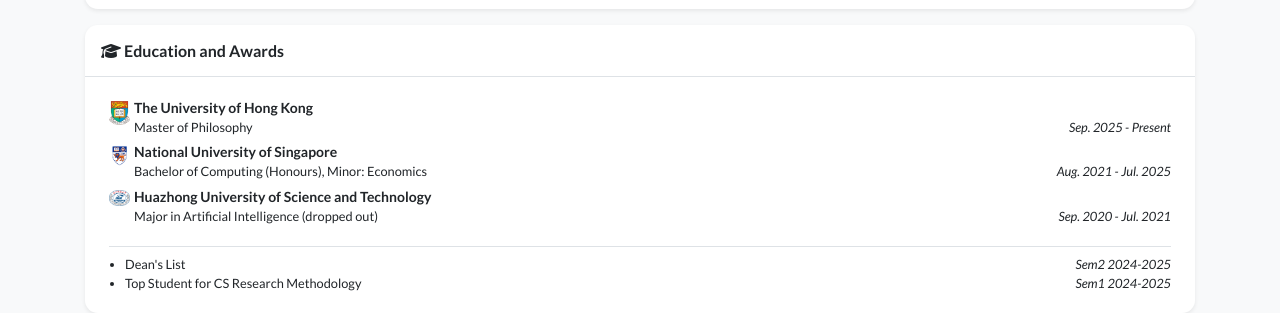
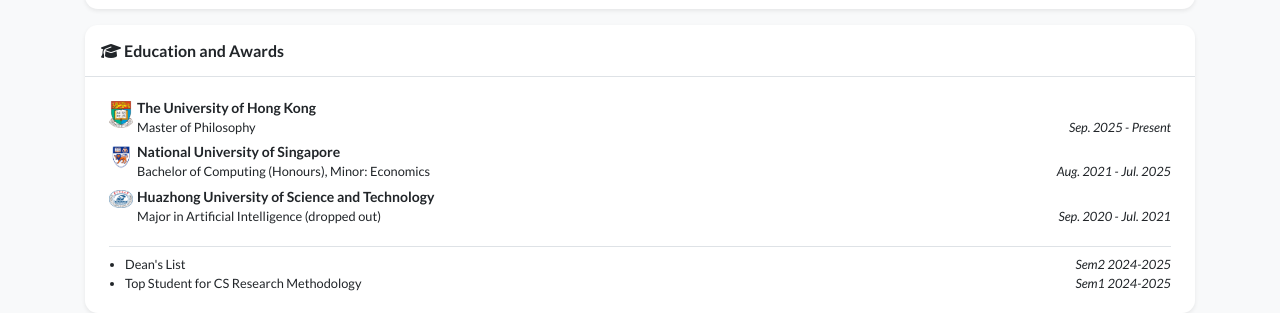
Before and after one commit to CedricPei/CedricPei.github.io, a Jekyll site: the page built from index.html, in a window 1280 px wide. Shown: the part 496-809 px from the top of the page. Built offline with Jekyll 4.4.1, drawn with Linux system fonts in a browser that asks for light colours; nearby versions of some CDN libraries; a style sheet for code colours, icons or effects is not loaded.

Commit message:
Set education logos to 24 pixels

```diff
--- a/_includes/widgets/experience_card.html
+++ b/_includes/widgets/experience_card.html
@@ -11,9 +11,9 @@
                                 {% for item in site.data.profile.education %}
                                 <li class="media mb-1">
                                     {% if item.logo %}
-                                    <img src="{{ item.logo | relative_url }}" alt="{{ item.name }}" style="width: 21px;" class="mr-1 mt-1">
+                                    <img src="{{ item.logo | relative_url }}" alt="{{ item.name }}" style="width: 24px;" class="mr-1 mt-1">
                                     {% else %}
-                                    <span class="mr-1 mt-1 text-center" style="width: 21px" aria-hidden="true"><i class="fas fa-university"></i></span>
+                                    <span class="mr-1 mt-1 text-center" style="width: 24px" aria-hidden="true"><i class="fas fa-university"></i></span>
                                     {% endif %}
                                     <div class="media-body">
                                         <div class="education-school-name">{{ item.name }}</div>
```
